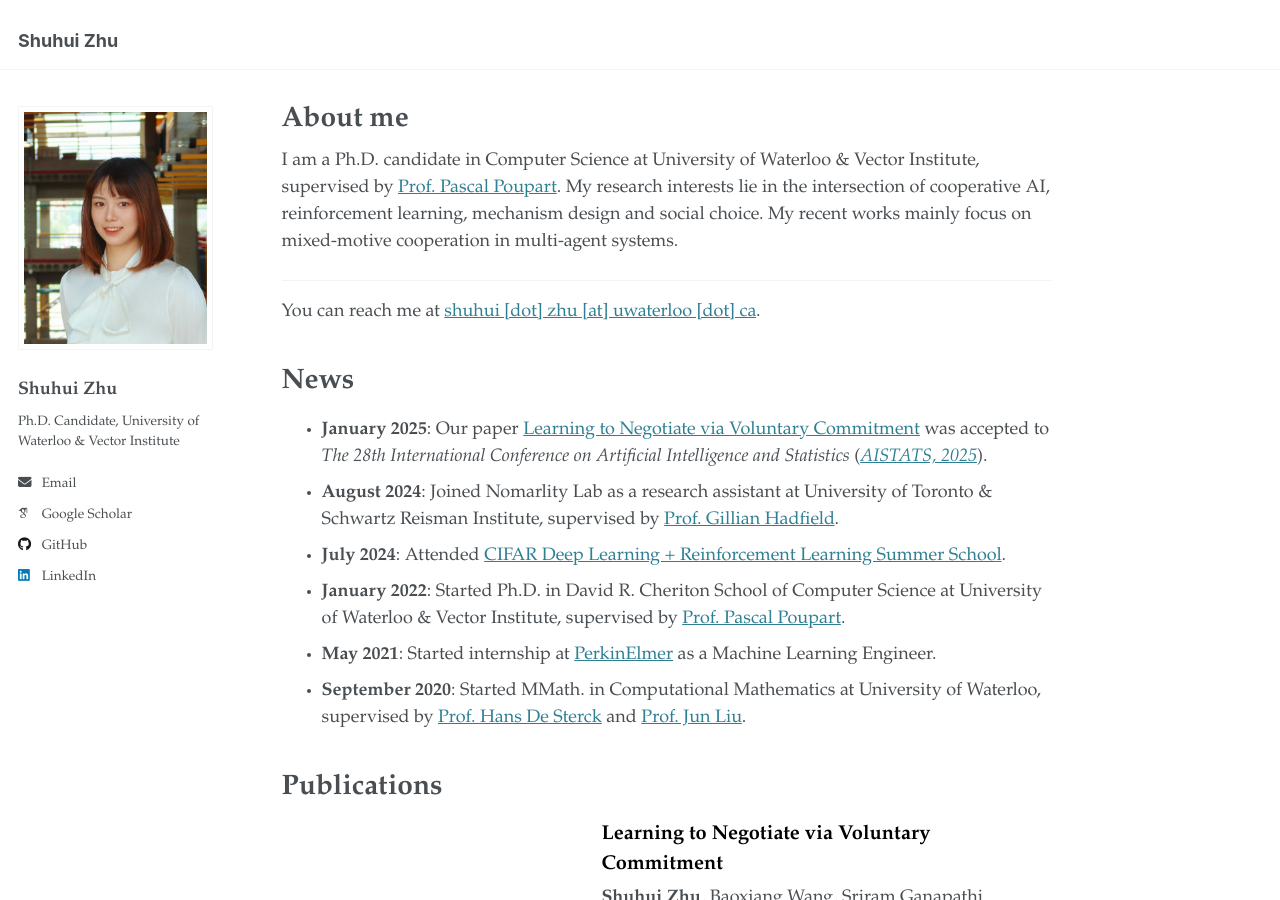
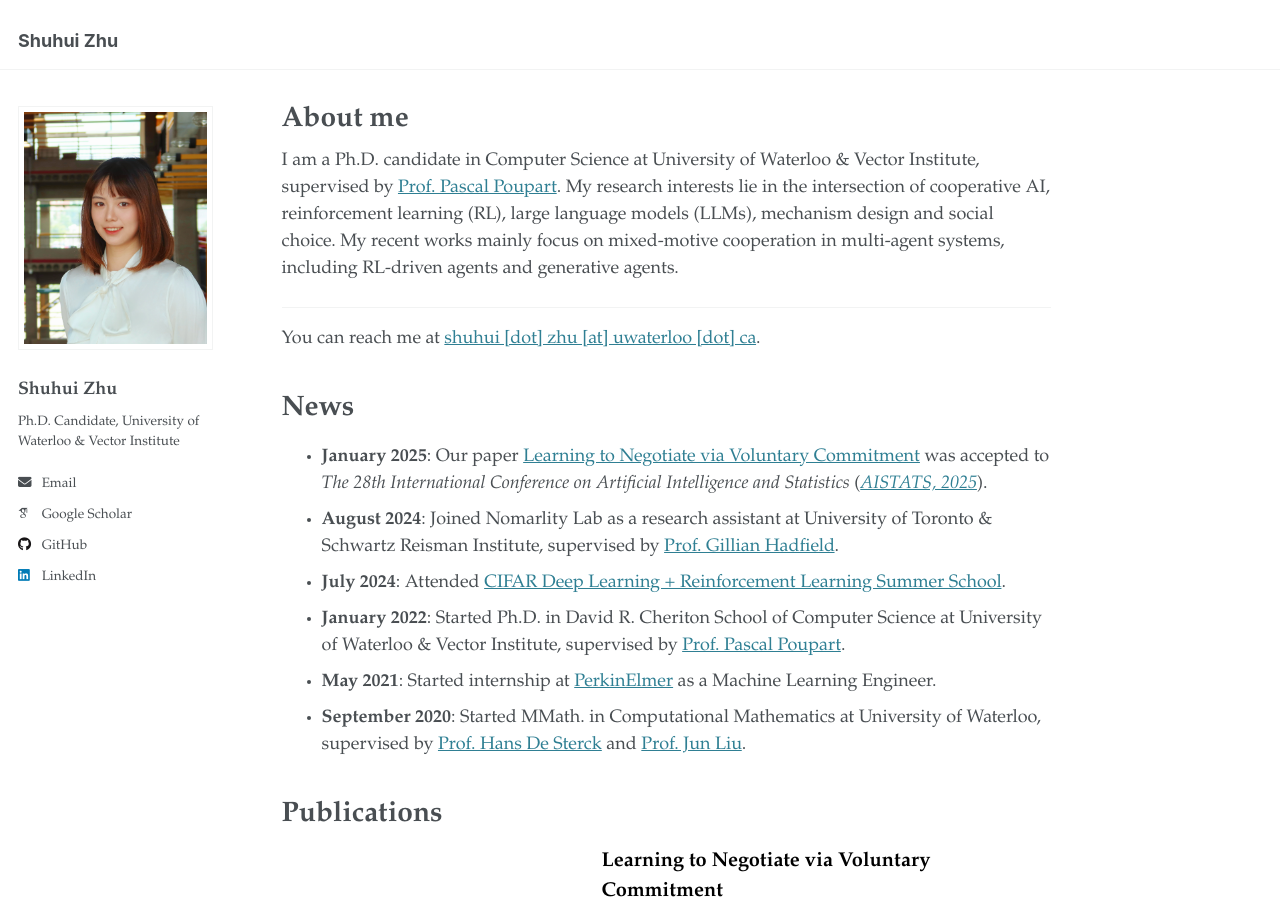
Before and after one commit to shuhui-zhu/shuhui-zhu.github.io, a Jekyll site: the page built from _pages/about.md, in a window 1280 px wide and 900 px high. Built offline with Jekyll 4.4.1, drawn with Linux system fonts in a browser that asks for light colours; some web fonts are replaced.

Commit message:
update bio

```diff
--- a/_pages/about.md
+++ b/_pages/about.md
@@ -7,7 +7,7 @@ redirect_from:
   - /about.html
 ---
 
-I am a Ph.D. candidate in Computer Science at University of Waterloo & Vector Institute, supervised by [Prof. Pascal Poupart](https://cs.uwaterloo.ca/~ppoupart/). My research interests lie in the intersection of cooperative AI, reinforcement learning, mechanism design and social choice. My recent works mainly focus on mixed-motive cooperation in multi-agent systems.
+I am a Ph.D. candidate in Computer Science at University of Waterloo & Vector Institute, supervised by [Prof. Pascal Poupart](https://cs.uwaterloo.ca/~ppoupart/). My research interests lie in the intersection of cooperative AI, reinforcement learning (RL), large language models (LLMs), mechanism design and social choice. My recent works mainly focus on mixed-motive cooperation in multi-agent systems, including RL-driven agents and generative agents.
 
 ---
 You can reach me at [shuhui [dot] zhu [at] uwaterloo [dot] ca](mailto:shuhui.zhu@uwaterloo.ca).
```
